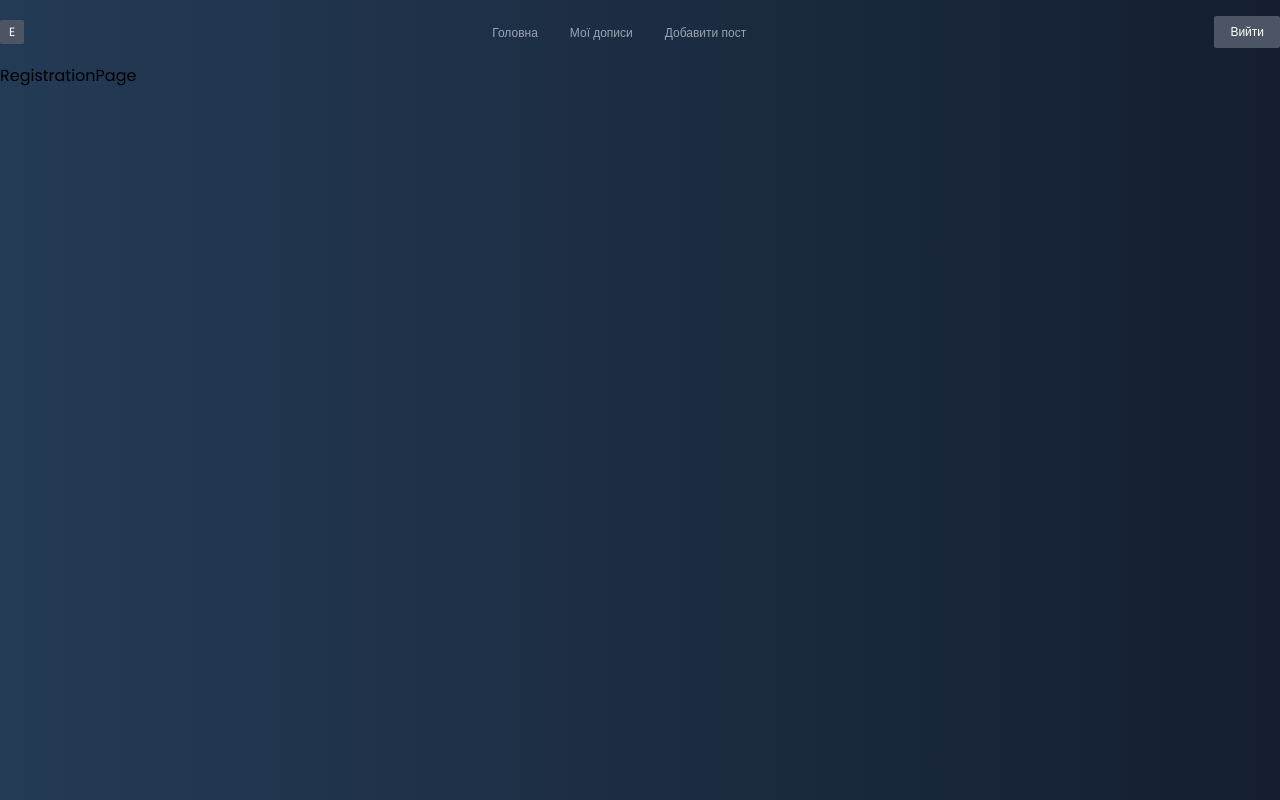
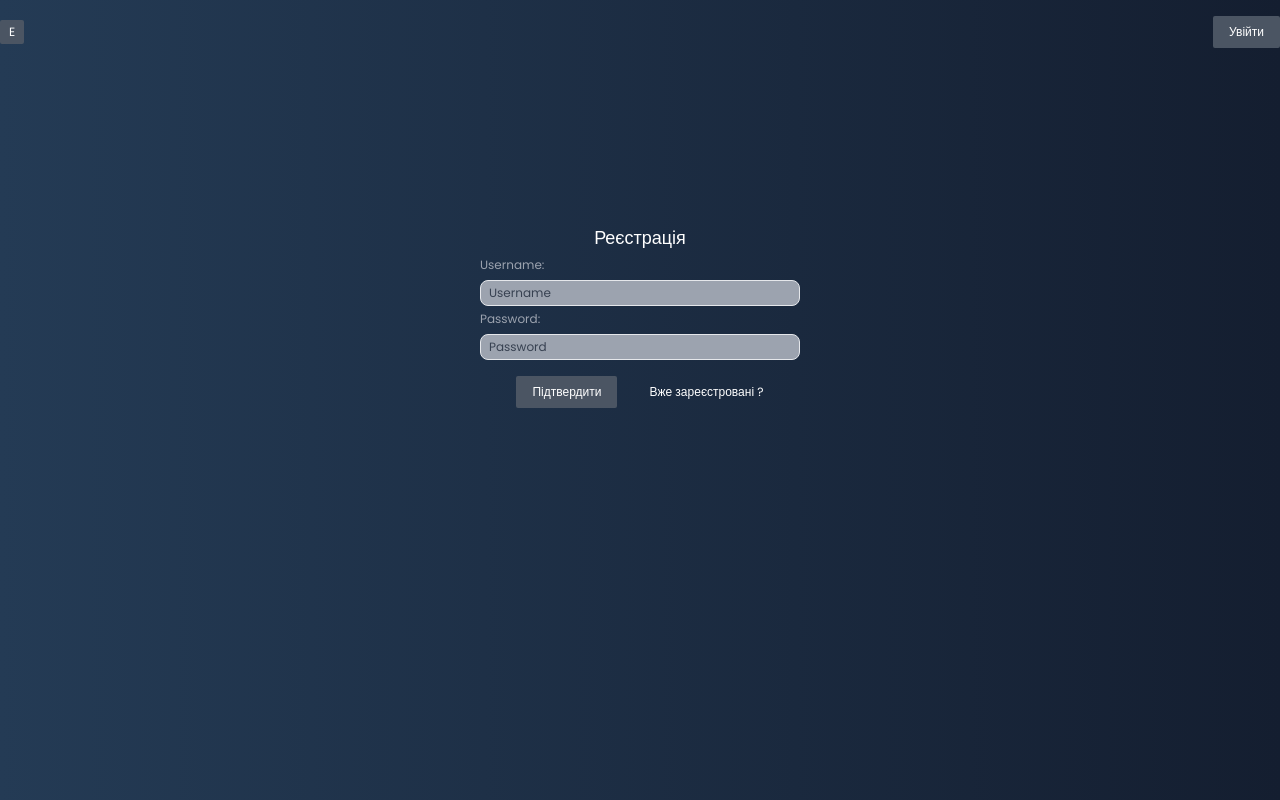
Before and after one commit to btokmach/mern-blog, a React (Create React App) app in the folder client/: page /registration in a window 1280 px wide. Built offline with nearby package versions, Linux system fonts and the light colour scheme.

Commit message:
Completed layout for registration and authorization

```diff
--- a/client/src/components/Navbar.jsx
+++ b/client/src/components/Navbar.jsx
@@ -2,7 +2,7 @@ import React from "react";
 import { Link, NavLink } from "react-router-dom";
 
 export const Navbar = () => {
-  const isAuth = true;
+  const isAuth = false;
 
   const activeStyles = {
     color: "white",
--- a/client/src/pages/LoginPage.jsx
+++ b/client/src/pages/LoginPage.jsx
@@ -1,5 +1,44 @@
 import React from "react";
+import { Link } from "react-router-dom";
 
 export const LoginPage = () => {
-  return <div>LoginPage</div>;
+  return (
+    <form
+      onSubmit={(e) => e.preventDefault()}
+      className="w-1/4 h-60 mx-auto mt-40"
+    >
+      <h1 className="text-lg text-white text-center">Авторизація</h1>
+      <label className="text-xs text-gray-400">
+        Username:
+        <input
+          type="text"
+          placeholder="Username"
+          className="mt-1 text-black w-full rounded-lg bg-gray-400 border py-1 px-2 text-xs outline-none placeholder:text-gray-700"
+        />
+      </label>
+      <label className="text-xs text-gray-400">
+        Password:
+        <input
+          type="password"
+          placeholder="Password"
+          className="mt-1 text-black w-full rounded-lg bg-gray-400 border py-1 px-2 text-xs outline-none placeholder:text-gray-700"
+        />
+      </label>
+
+      <div className="flex gap-8 justify-center mt-4">
+        <button
+          type="submit"
+          className="flex justify-center items-center text-xs bg-gray-600 text-white rounded-sm py-2 px-4"
+        >
+          Увійти
+        </button>
+        <Link
+          to={"/registration"}
+          className="flex justify-center items-center text-xs text-white"
+        >
+          Немає аккаунту ?
+        </Link>
+      </div>
+    </form>
+  );
 };
--- a/client/src/pages/RegistrationPage.jsx
+++ b/client/src/pages/RegistrationPage.jsx
@@ -1,5 +1,44 @@
 import React from "react";
+import { Link } from "react-router-dom";
 
 export const RegistrationPage = () => {
-  return <div>RegistrationPage</div>;
+  return (
+    <form
+      onSubmit={(e) => e.preventDefault()}
+      className="w-1/4 h-60 mx-auto mt-40"
+    >
+      <h1 className="text-lg text-white text-center">Реєстрація</h1>
+      <label className="text-xs text-gray-400">
+        Username:
+        <input
+          type="text"
+          placeholder="Username"
+          className="mt-1 text-black w-full rounded-lg bg-gray-400 border py-1 px-2 text-xs outline-none placeholder:text-gray-700"
+        />
+      </label>
+      <label className="text-xs text-gray-400">
+        Password:
+        <input
+          type="password"
+          placeholder="Password"
+          className="mt-1 text-black w-full rounded-lg bg-gray-400 border py-1 px-2 text-xs outline-none placeholder:text-gray-700"
+        />
+      </label>
+
+      <div className="flex gap-8 justify-center mt-4">
+        <button
+          type="submit"
+          className="flex justify-center items-center text-xs bg-gray-600 text-white rounded-sm py-2 px-4"
+        >
+          Підтвердити
+        </button>
+        <Link
+          to={"/login"}
+          className="flex justify-center items-center text-xs text-white"
+        >
+          Вже зареєстровані ?
+        </Link>
+      </div>
+    </form>
+  );
 };
```
